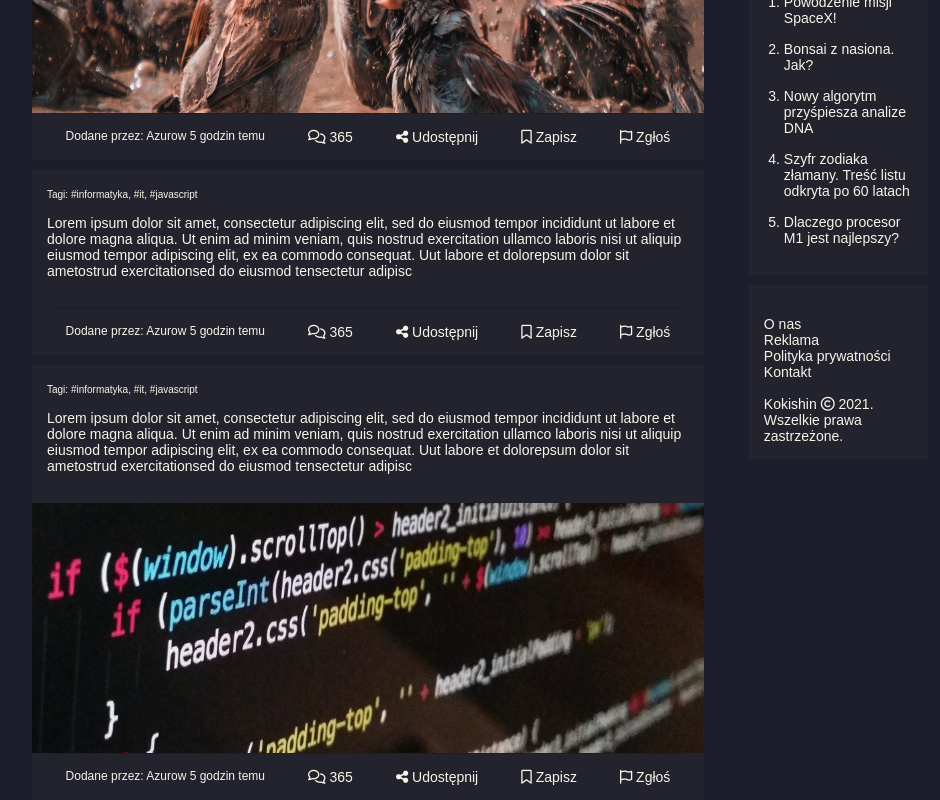
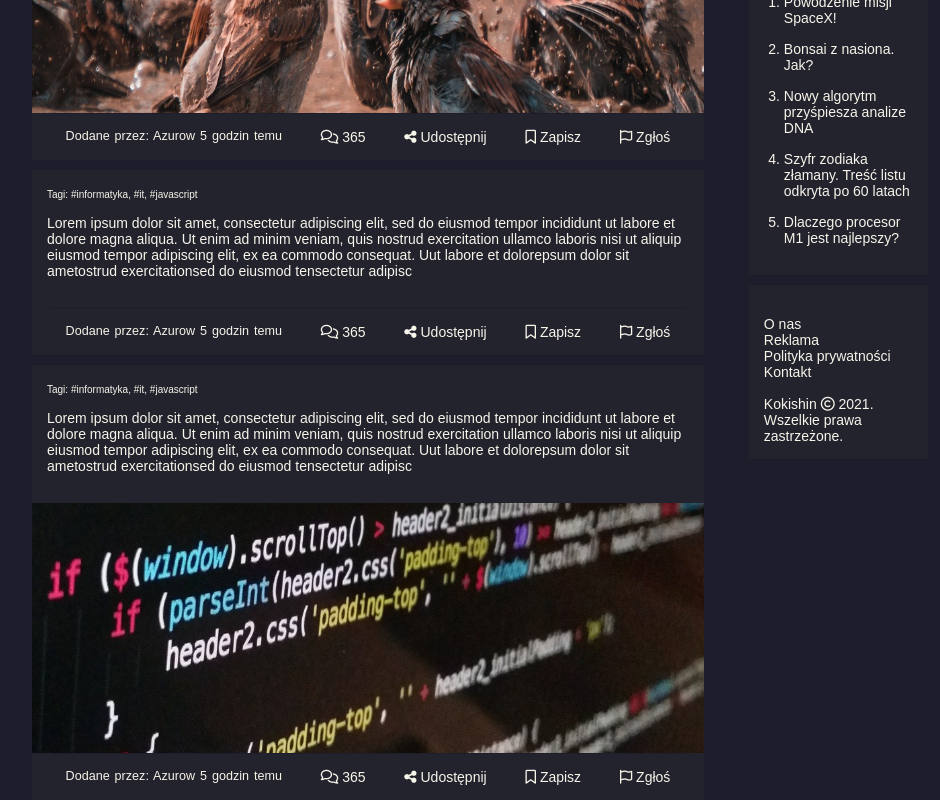
Before and after one commit to blueversi/Kokishin, a React (Create React App) app in the folder frontend/: page /user/BlueVersi in a window 1280 px wide. Shown: the part 920-1720 px from the top of the page, without its empty margins (160-1100 px from the left). Built offline with nearby package versions, Linux system fonts and the light colour scheme.

Commit message:
Some css changes

```diff
--- a/frontend/src/App.css
+++ b/frontend/src/App.css
@@ -218,7 +218,8 @@ main {
 }
 
 .main-list-item-author {
-  font-size: 12px;
+  font-size: 0.9rem;
+  word-spacing: 0.1rem;
 }
 
 .main-list-item-footer {
@@ -226,6 +227,10 @@ main {
   padding: 5px;
   font-size: 12px;
   margin-left: 5%;
+}
+
+.main-list-item-footer a + a {
+  margin-left: 1rem;
 }
 
 /************************************/
```
